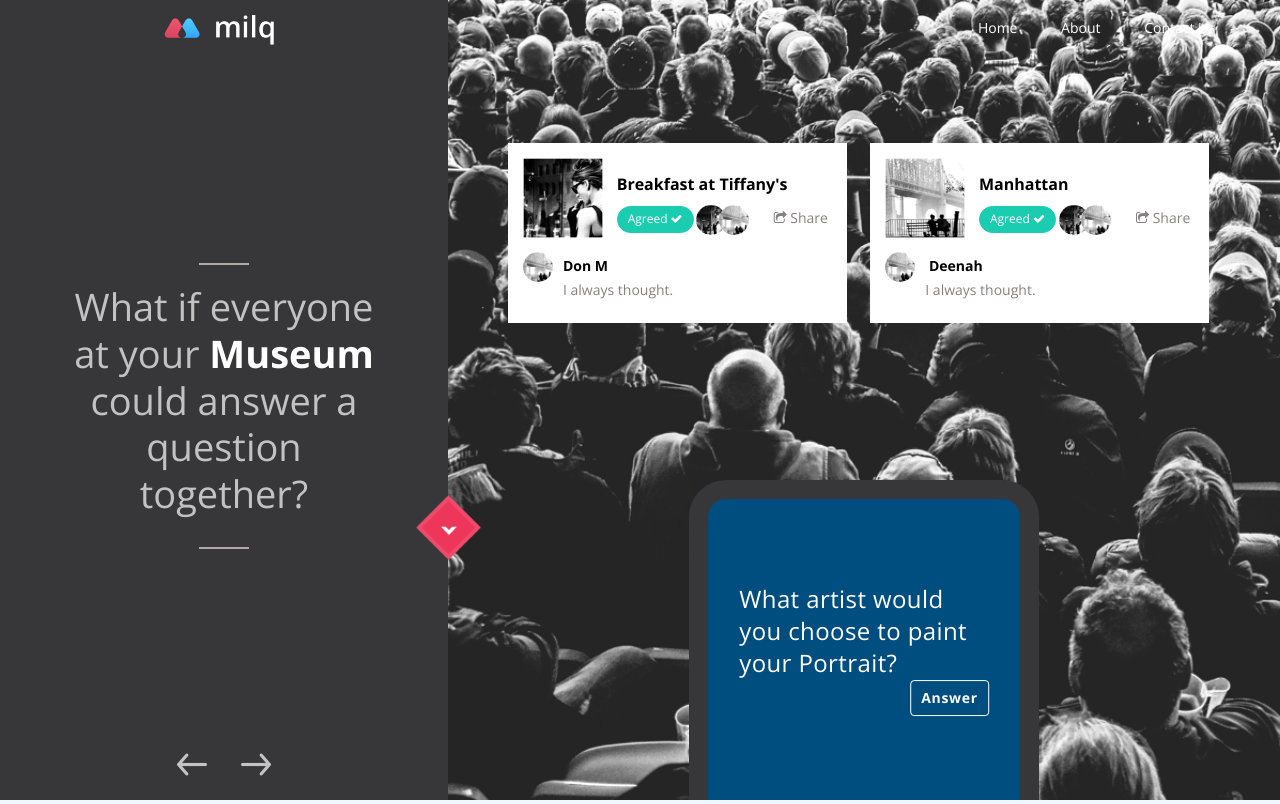
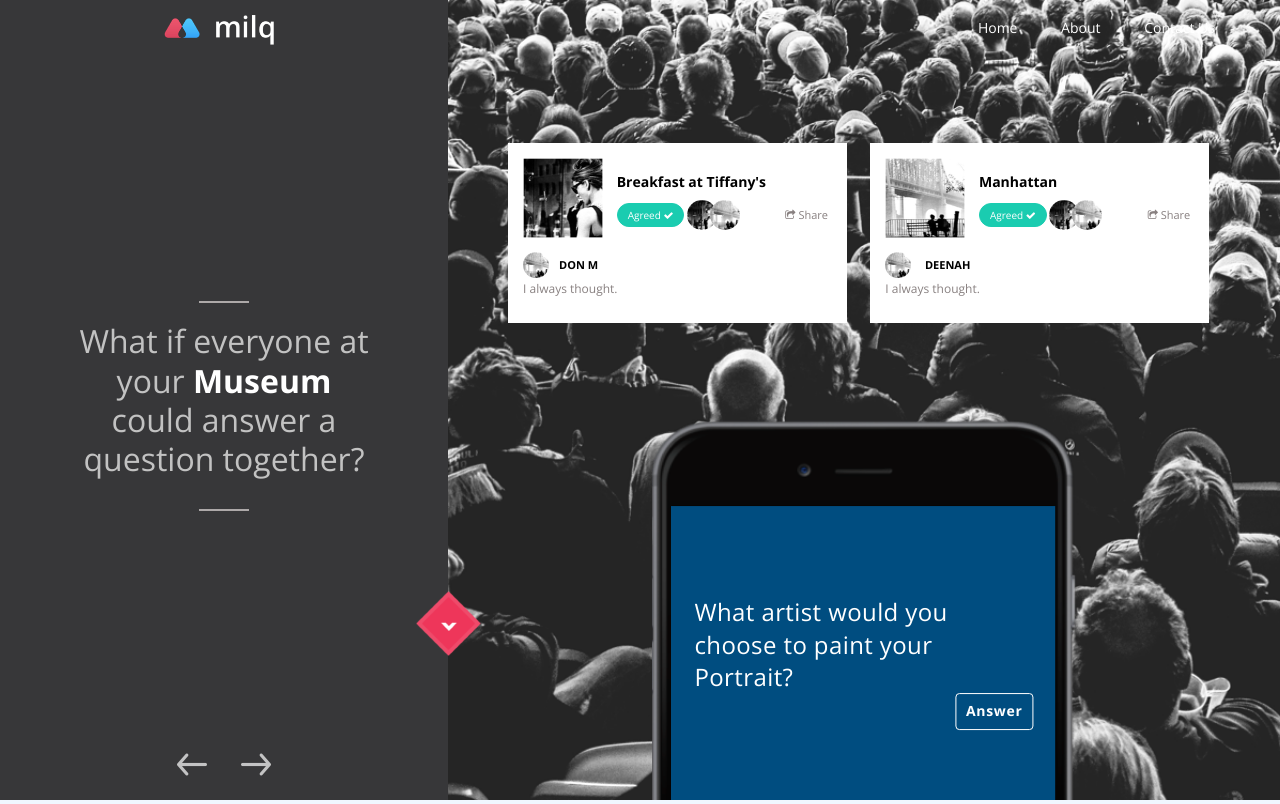
Before and after one commit to yetinbhardwaj/milq, a plain HTML site: page index.html in a window 1280 px wide. Shown: the top 804 px of the page. Drawn offline with nearby package versions, Linux system fonts and the light colour scheme.

Commit message:
Banner Ui improvements

```diff
--- a/scss/custom.styles.scss
+++ b/scss/custom.styles.scss
@@ -329,8 +329,8 @@ body input[type="button"]:focus {
     vertical-align: middle;
   }
   .cs-banner-article-text h5 {
-      font-size: 16px;
-      padding: 10px 10px 10px 0;
+      font-size: 14px;
+      padding: 4px 10px 10px 0;
   }
 }
 .cs-article-box-wrapper {
@@ -341,12 +341,13 @@ body input[type="button"]:focus {
   padding-top: 10px;
    p {
     color: #888080;
-    padding-left: 40px;
+    padding-top: 4px;
+    font-size: 12px;
   }
 }
 .cs-banner-art-box-btm-heading{
   img {
-    max-width: 30px;
+    max-width: 26px;
     border-radius: 50%;
     display: inline-block;
     vertical-align: middle;
@@ -355,7 +356,8 @@ body input[type="button"]:focus {
     display: inline-block;
     vertical-align: middle;
     padding-left: 10px;
-    font-size: 14px;
+    font-size: 11px;
+    text-transform: uppercase;
   }
 }
 .cs-banner-article-text-left {
@@ -370,7 +372,7 @@ body input[type="button"]:focus {
     border: solid 0.6px #1accb0;
     color: #fff;
     padding: 5px 10px;
-    font-size: 12px;
+    font-size: 10px;
     margin-right: 10px;
   }
   img {
@@ -389,6 +391,7 @@ body input[type="button"]:focus {
     display: inline-block;
     color: #888080;
     cursor: pointer;
+    font-size: 11px;
   }
 }
 .cs-banner-right-bottom-wrap {
@@ -399,25 +402,24 @@ body input[type="button"]:focus {
 }
 .cs-banner-mobile-box {
   display: inline-block;
-  background: #004d80;
-  height: 80%;
+  background: url(../image/phone.png);
+  height: 95%;
   position: absolute;
   width: 35%;
-  min-width: 350px;
+  min-width: 424px;
   bottom: 0;
   right: 50%;
-  border: 19px solid #373739;
   border-bottom-width: 0;
   transform: translateX(50%);
-  border-top-right-radius: 37px;
-  border-top-left-radius: 37px;
   overflow: hidden;
   padding: 3%;
+  background-position: top center;
+  background-size: 100%;
   span {
     display: inline-block;
     vertical-align: middle;
     position: absolute;
-    top: 50%;
+    top: 64%;
     left: 50%;
     transform: translate(-50%, -50%);
     width: 80%;
@@ -493,7 +495,7 @@ body input[type="button"]:focus {
         height: 65px;
         position: absolute;
         right: -33px;
-        bottom: 30%;
+        bottom: 18%;
         z-index: 1;
         background-position: center;
         background-size: contain;
@@ -512,7 +514,7 @@ body input[type="button"]:focus {
     }
     .cs-banner-left-content {
       font-family: Open Sans;
-      font-size: 38px;
+      font-size: 32px;
       display: table-cell;
       font-weight: normal;
       font-style: normal;
```
Also changed, not shown: css/custom.styles.css, image/phone.png (added), 1 other file.
